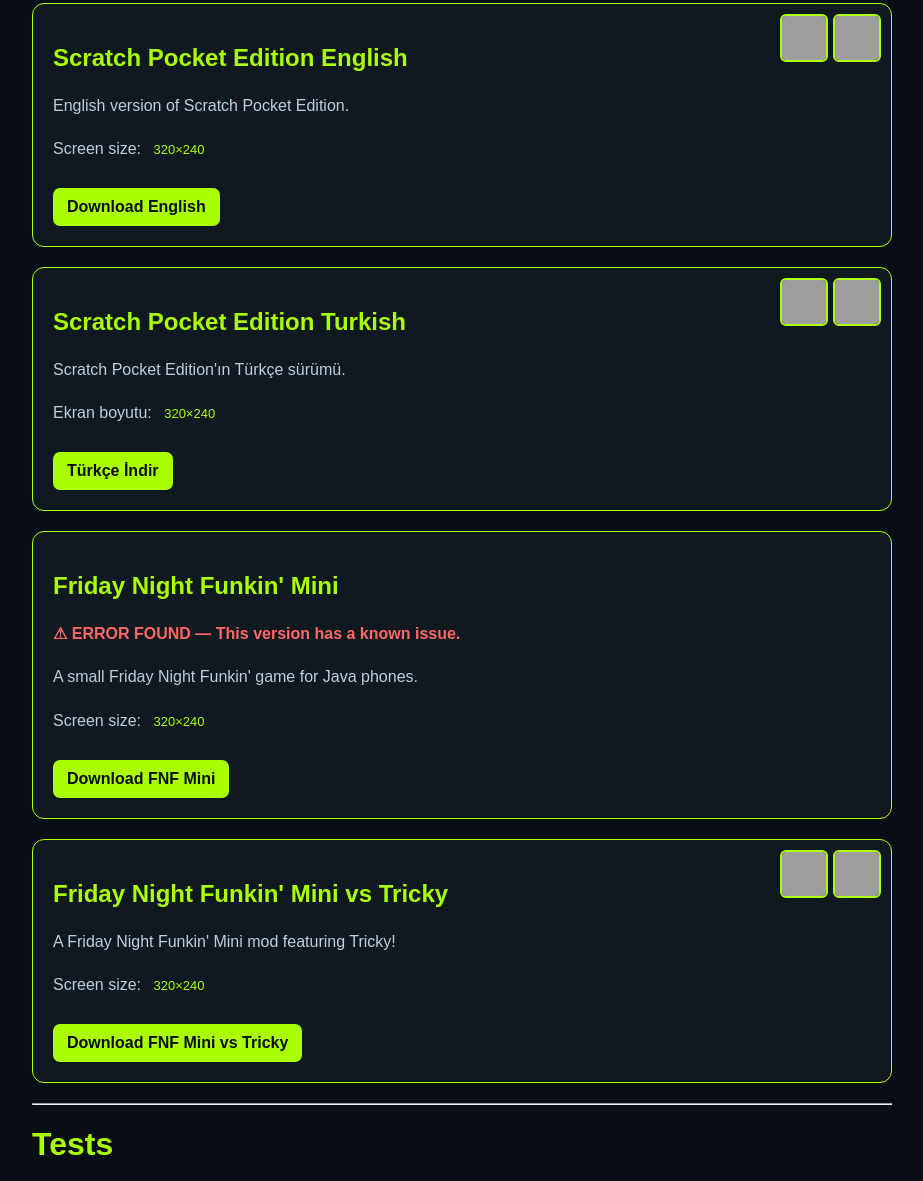
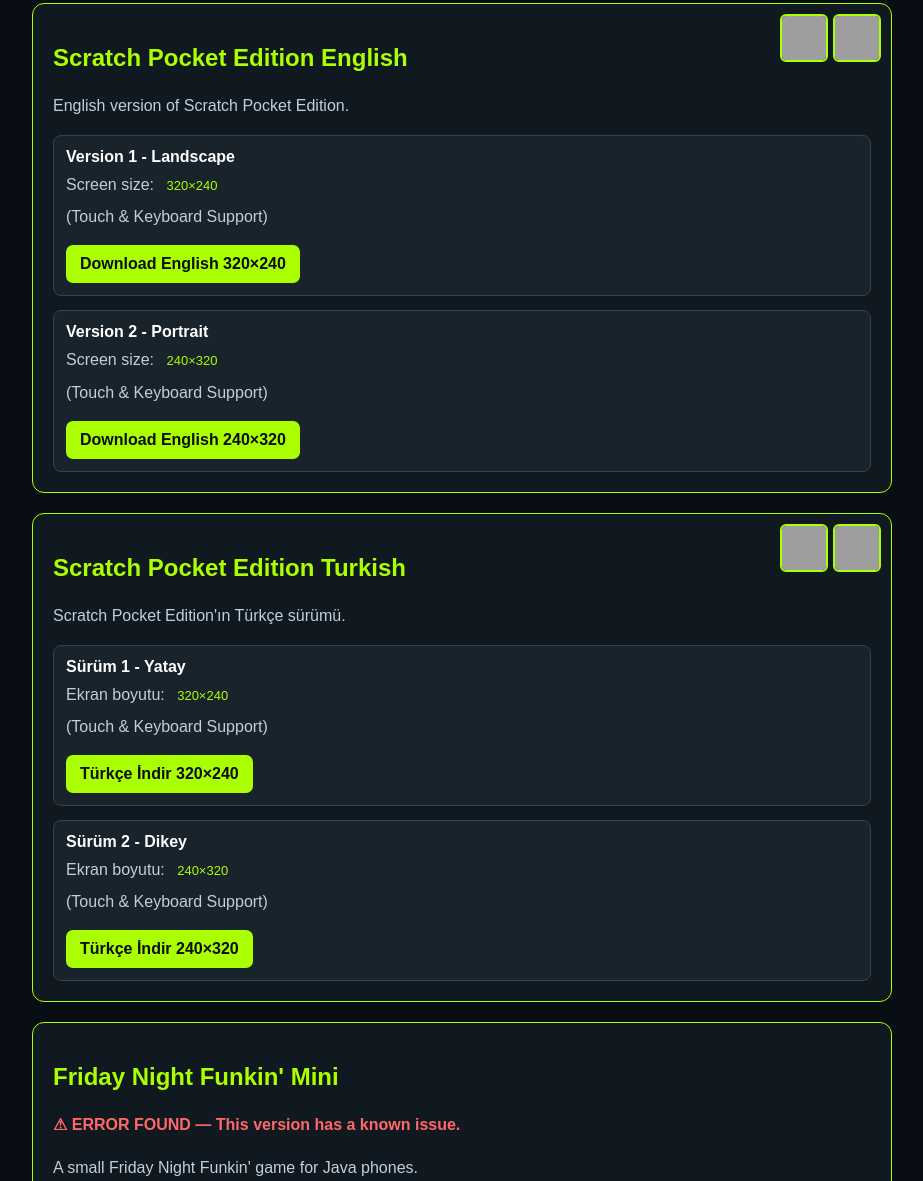
Before and after one commit to EGEpro719/dumbnokiaprojects.github.io, a plain HTML site: page downloads.html in a window 1280 px wide. Shown: the part 320-1501 px from the top of the page, without its empty margins (178-1101 px from the left). Drawn offline with Linux system fonts and the light colour scheme; grey boxes are pictures that could not be loaded.

Commit message:
Update downloads.html

```diff
--- a/downloads.html
+++ b/downloads.html
@@ -39,6 +39,18 @@
   color: #aaff00;
   font-size: 13px;
   margin-left: 8px;
+}
+
+.version-choice {
+  margin-top: 14px;
+  padding: 12px;
+  background: #18232c;
+  border: 1px solid #34434d;
+  border-radius: 8px;
+}
+
+.version-choice p {
+  margin: 5px 0;
 }
 
 .error {
@@ -155,12 +167,27 @@
 
   <h2>Scratch Pocket Edition English</h2>
   <p>English version of Scratch Pocket Edition.</p>
+
+  <div class="version-choice">
+    <strong>Version 1 - Landscape</strong>
     <p>Screen size: <span class="screen-size">320×240</span></p>
-
+    <p>(Touch &amp; Keyboard Support)</p>
     <a class="download-link"
        href="./Scratch_Pocket_English_EGEpro719.jar" download>
-     Download English
+       Download English 320×240
     </a>
+  </div>
+
+  <div class="version-choice">
+    <strong>Version 2 - Portrait</strong>
+    <p>Screen size: <span class="screen-size">240×320</span></p>
+    <p>(Touch &amp; Keyboard Support)</p>
+    <a class="download-link"
+       href="./Scratch_Pocket_English_EGEpro719_240x320.jar" download>
+       Download English 240×320
+    </a>
+  </div>
+
 </div>
 
 <!-- SCRATCH POCKET TURKISH -->
@@ -175,12 +202,27 @@
 
   <h2>Scratch Pocket Edition Turkish</h2>
   <p>Scratch Pocket Edition'ın Türkçe sürümü.</p>
+
+  <div class="version-choice">
+    <strong>Sürüm 1 - Yatay</strong>
     <p>Ekran boyutu: <span class="screen-size">320×240</span></p>
-
+    <p>(Touch &amp; Keyboard Support)</p>
     <a class="download-link"
        href="./Scratch_Pocket_Turkish_EGEpro719.jar" download>
-     Türkçe İndir
+       Türkçe İndir 320×240
     </a>
+  </div>
+
+  <div class="version-choice">
+    <strong>Sürüm 2 - Dikey</strong>
+    <p>Ekran boyutu: <span class="screen-size">240×320</span></p>
+    <p>(Touch &amp; Keyboard Support)</p>
+    <a class="download-link"
+       href="./Scratch_Pocket_Turkish_EGEpro719_240x320.jar" download>
+       Türkçe İndir 240×320
+    </a>
+  </div>
+
 </div>
 
 <!-- FNF MINI -->
@@ -262,127 +304,85 @@
 
         <div class="version-item">
           <strong>ScratchPE v0.0.1</strong>
-          <span class="version-warning">
-            ⚠ TEST VERSION: This is an early version, not the final release.
-            <br>⚠ TEST SÜRÜMÜ: Bu erken sürümdür, son sürüm değildir.
-          </span>
+          <span class="version-warning">⚠ TEST VERSION: This is an early version, not the final release.<br>⚠ TEST SÜRÜMÜ: Bu erken sürümdür, son sürüm değildir.</span>
           <a href="./scratchpev0.0.1.jar" download>Download</a>
         </div>
 
         <div class="version-item">
           <strong>ScratchPE v0.0.2</strong>
-          <span class="version-warning">
-            ⚠ TEST VERSION: This is an early version, not the final release.
-            <br>⚠ TEST SÜRÜMÜ: Bu erken sürümdür, son sürüm değildir.
-          </span>
+          <span class="version-warning">⚠ TEST VERSION: This is an early version, not the final release.<br>⚠ TEST SÜRÜMÜ: Bu erken sürümdür, son sürüm değildir.</span>
           <a href="./scratchpev0.0.2.jar" download>Download</a>
         </div>
 
         <div class="version-item">
           <strong>ScratchPE v0.0.3</strong>
-          <span class="version-warning">
-            ⚠ TEST VERSION: This is an early version, not the final release.
-            <br>⚠ TEST SÜRÜMÜ: Bu erken sürümdür, son sürüm değildir.
-          </span>
+          <span class="version-warning">⚠ TEST VERSION: This is an early version, not the final release.<br>⚠ TEST SÜRÜMÜ: Bu erken sürümdür, son sürüm değildir.</span>
           <a href="./scratchpev0.0.3.jar" download>Download</a>
         </div>
 
         <div class="version-item">
           <strong>ScratchPE v0.0.4</strong>
-          <span class="version-warning">
-            ⚠ TEST VERSION: This is an early version, not the final release.
-            <br>⚠ TEST SÜRÜMÜ: Bu erken sürümdür, son sürüm değildir.
-          </span>
+          <span class="version-warning">⚠ TEST VERSION: This is an early version, not the final release.<br>⚠ TEST SÜRÜMÜ: Bu erken sürümdür, son sürüm değildir.</span>
           <a href="./scratchpev0.0.4.jar" download>Download</a>
         </div>
 
         <div class="version-item">
           <strong>ScratchPE v0.0.5</strong>
-          <span class="version-warning">
-            ⚠ TEST VERSION: This is an early version, not the final release.
-            <br>⚠ TEST SÜRÜMÜ: Bu erken sürümdür, son sürüm değildir.
-          </span>
+          <span class="version-warning">⚠ TEST VERSION: This is an early version, not the final release.<br>⚠ TEST SÜRÜMÜ: Bu erken sürümdür, son sürüm değildir.</span>
           <a href="./scratchpev0.0.5.jar" download>Download</a>
         </div>
 
         <div class="version-item">
           <strong>ScratchPE v0.0.6</strong>
-          <span class="version-warning">
-            ⚠ TEST VERSION: This is an early version, not the final release.
-            <br>⚠ TEST SÜRÜMÜ: Bu erken sürümdür, son sürüm değildir.
-          </span>
+          <span class="version-warning">⚠ TEST VERSION: This is an early version, not the final release.<br>⚠ TEST SÜRÜMÜ: Bu erken sürümdür, son sürüm değildir.</span>
           <a href="./scratchpev0.0.6.jar" download>Download</a>
         </div>
 
         <div class="version-item">
           <strong>ScratchPE v0.0.7</strong>
-          <span class="version-warning">
-            ⚠ TEST VERSION: This is an early version, not the final release.
-            <br>⚠ TEST SÜRÜMÜ: Bu erken sürümdür, son sürüm değildir.
-          </span>
+          <span class="version-warning">⚠ TEST VERSION: This is an early version, not the final release.<br>⚠ TEST SÜRÜMÜ: Bu erken sürümdür, son sürüm değildir.</span>
           <a href="./scratchpev0.0.7.jar" download>Download</a>
         </div>
 
         <div class="version-item">
           <strong>ScratchPE v0.0.8</strong>
-          <span class="version-warning">
-            ⚠ TEST VERSION: This is an early version, not the final release.
-            <br>⚠ TEST SÜRÜMÜ: Bu erken sürümdür, son sürüm değildir.
-          </span>
+          <span class="version-warning">⚠ TEST VERSION: This is an early version, not the final release.<br>⚠ TEST SÜRÜMÜ: Bu erken sürümdür, son sürüm değildir.</span>
           <a href="./scratchpev0.0.8.jar" download>Download</a>
         </div>
 
         <div class="version-item">
           <strong>ScratchPE v0.0.9</strong>
-          <span class="version-warning">
-            ⚠ TEST VERSION: This is an early version, not the final release.
-            <br>⚠ TEST SÜRÜMÜ: Bu erken sürümdür, son sürüm değildir.
-          </span>
+          <span class="version-warning">⚠ TEST VERSION: This is an early version, not the final release.<br>⚠ TEST SÜRÜMÜ: Bu erken sürümdür, son sürüm değildir.</span>
           <a href="./scratchpev0.0.9.jar" download>Download</a>
         </div>
 
         <div class="version-item">
           <strong>ScratchPE v0.1.0</strong>
-          <span class="version-warning">
-            ⚠ TEST VERSION: This is an early version, not the final release.
-            <br>⚠ TEST SÜRÜMÜ: Bu erken sürümdür, son sürüm değildir.
-          </span>
+          <span class="version-warning">⚠ TEST VERSION: This is an early version, not the final release.<br>⚠ TEST SÜRÜMÜ: Bu erken sürümdür, son sürüm değildir.</span>
           <a href="./scratchpev0.1.0.jar" download>Download</a>
         </div>
 
         <div class="version-item">
           <strong>ScratchPE v0.1.1</strong>
-          <span class="version-warning">
-            ⚠ TEST VERSION: This is an early version, not the final release.
-            <br>⚠ TEST SÜRÜMÜ: Bu erken sürümdür, son sürüm değildir.
-          </span>
+          <span class="version-warning">⚠ TEST VERSION: This is an early version, not the final release.<br>⚠ TEST SÜRÜMÜ: Bu erken sürümdür, son sürüm değildir.</span>
           <a href="./scratchpev0.1.1.jar" download>Download</a>
         </div>
 
         <div class="version-item">
           <strong>ScratchPE v0.1.2</strong>
-          <span class="version-warning">
-            ⚠ TEST VERSION: This is an early version, not the final release.
-            <br>⚠ TEST SÜRÜMÜ: Bu erken sürümdür, son sürüm değildir.
-          </span>
+          <span class="version-warning">⚠ TEST VERSION: This is an early version, not the final release.<br>⚠ TEST SÜRÜMÜ: Bu erken sürümdür, son sürüm değildir.</span>
           <a href="./scratchpev0.1.2.jar" download>Download</a>
         </div>
 
         <div class="version-item">
           <strong>ScratchPE v0.1.3</strong>
-          <span class="version-warning">
-            ⚠ TEST VERSION: This is an early version, not the final release.
-            <br>⚠ TEST SÜRÜMÜ: Bu erken sürümdür, son sürüm değildir.
-          </span>
+          <span class="version-warning">⚠ TEST VERSION: This is an early version, not the final release.<br>⚠ TEST SÜRÜMÜ: Bu erken sürümdür, son sürüm değildir.</span>
           <a href="./scratchpev0.1.3.jar" download>Download</a>
         </div>
 
         <div class="version-item">
           <strong>ScratchPE v0.1.4</strong>
-          <span class="version-warning">
-            ⚠ TEST VERSION: This is an early version, not the final release.
-            <br>⚠ TEST SÜRÜMÜ: Bu erken sürümdür, son sürüm değildir.
-          </span>
+          <span class="version-warning">⚠ TEST VERSION: This is an early version, not the final release.<br>⚠ TEST SÜRÜMÜ: Bu erken sürümdür, son sürüm değildir.</span>
           <a href="./scratchpev0.1.4.jar" download>Download</a>
         </div>
 
```
Lines whose indentation alone changed are shown as unchanged.
